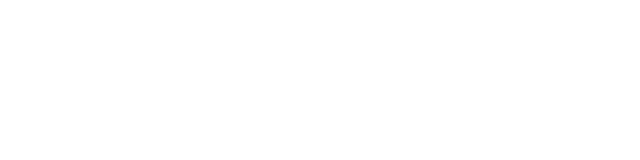
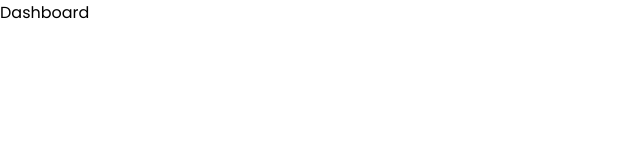
Before and after one commit to ramzibouzaiene/MERN-APP-Goals-Setter, a React (Create React App) app in the folder frontend/: page / in a window 1280 px wide. Shown: the top 160 px of the page, without its empty margins (0-640 px from the left). Built offline with nearby package versions, Linux system fonts and the light colour scheme.

Commit message:
setup routers

```diff
--- a/frontend/package.json
+++ b/frontend/package.json
@@ -10,6 +10,7 @@
     "react": "^18.2.0",
     "react-dom": "^18.2.0",
     "react-redux": "^8.0.5",
+    "react-router-dom": "^6.9.0",
     "react-scripts": "5.0.1",
     "web-vitals": "^2.1.4"
   },
--- a/frontend/src/App.js
+++ b/frontend/src/App.js
@@ -1,5 +1,20 @@
+import { BrowserRouter as Router, Routes, Route } from "react-router-dom";
+import Dashboard from "./pages/Dashboard";
+import Login from "./pages/Login";
+import Register from "./pages/Register";
+
 function App() {
-  return <div></div>;
+  return (
+    <Router>
+      <div>
+        <Routes>
+          <Route path="/" element={<Dashboard />} />
+          <Route path="/login" element={<Login />} />
+          <Route path="/register" element={<Register />} />
+        </Routes>
+      </div>
+    </Router>
+  );
 }
 
 export default App;
--- /dev/null
+++ b/frontend/src/pages/Dashboard.jsx
@@ -0,0 +1,5 @@
+function Dashboard() {
+  return <div>Dashboard</div>;
+}
+
+export default Dashboard;
--- /dev/null
+++ b/frontend/src/pages/Login.jsx
@@ -0,0 +1,5 @@
+function Login() {
+  return <div>Login</div>;
+}
+
+export default Login;
--- /dev/null
+++ b/frontend/src/pages/Register.jsx
@@ -0,0 +1,5 @@
+function Register() {
+  return <div>Register</div>;
+}
+
+export default Register;
```
